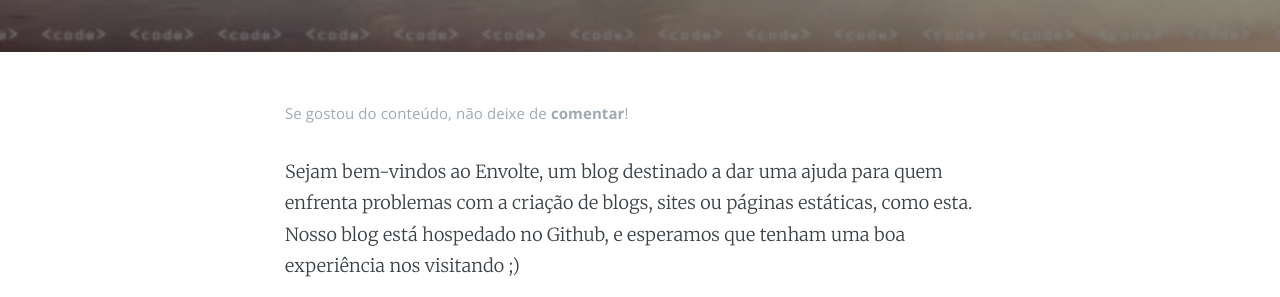
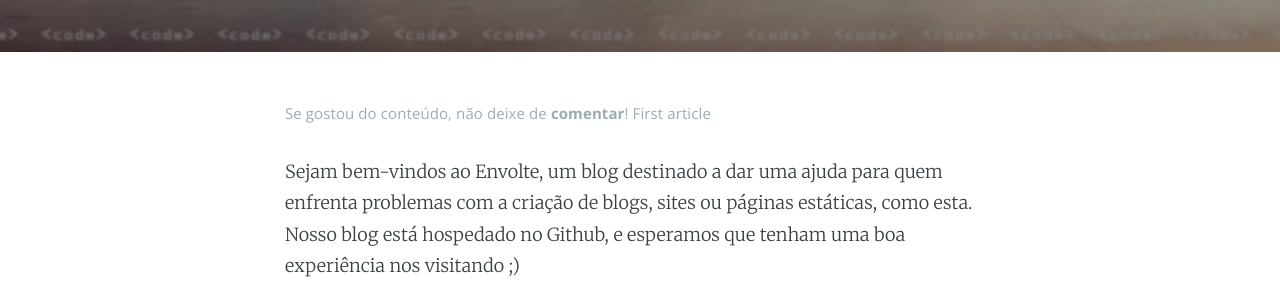
Before and after one commit to EnVolte/envolte.github.io, a Jekyll site: the page built from _posts/2018-06-19-bem-vindos.markdown, in a window 1280 px wide. Shown: the part 533-830 px from the top of the page. Built offline with Jekyll 4.4.1, drawn with Linux system fonts in a browser that asks for light colours; comment, search, counter and statistics services are not loaded.

Commit message:
Update post.html

```diff
--- a/_layouts/post.html
+++ b/_layouts/post.html
@@ -37,7 +37,7 @@ post_class: post-template
 
 
             <section class="post-meta">
-            <time datetime="">Se gostou do conteúdo, não deixe de <b><a href="#comentarios">comentar</a></b>! <script id="dsq-count-scr" src="//envolte.disqus.com/count.js" async></script></time>
+            <time datetime="">Se gostou do conteúdo, não deixe de <b><a href="#comentarios">comentar</a></b>! <span class="disqus-comment-count" data-disqus-identifier="article_1_identifier">First article</span></time>
             </section>
         <br>
 
@@ -102,3 +102,5 @@ post_class: post-template
     </article>
 
 </main>
+
+<script id="dsq-count-scr" src="//envolte.disqus.com/count.js" async></script>
```
